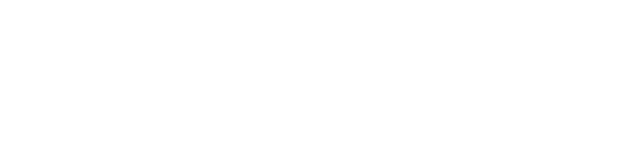
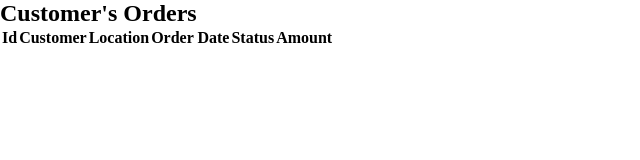
Before and after one commit to wptasmina/html-table, a plain HTML site: page index.html in a window 1280 px wide. Shown: the whole page, without its empty margins (0-640 px from the left). Drawn offline with Linux system fonts and the light colour scheme.

Commit message:
added table hearline

```diff
--- a/index.html
+++ b/index.html
@@ -7,6 +7,24 @@
     <link rel="stylesheet" href="style.css">
 </head>
 <body>
+    <main class="table">
+        <section class="table__header">
+            <h1>Customer's Orders</h1>
+        </section>
 
+        <section>
+            <table>
+                <tr>
+                    <th>Id</th>
+                    <th>Customer</th>
+                    <th>Location</th>
+                    <th>Order Date</th>
+                    <th>Status</th>
+                    <th>Amount</th>
+                </tr>
+            </table>
+        </section>
+
+    </main>
 </body>
 </html>
```
